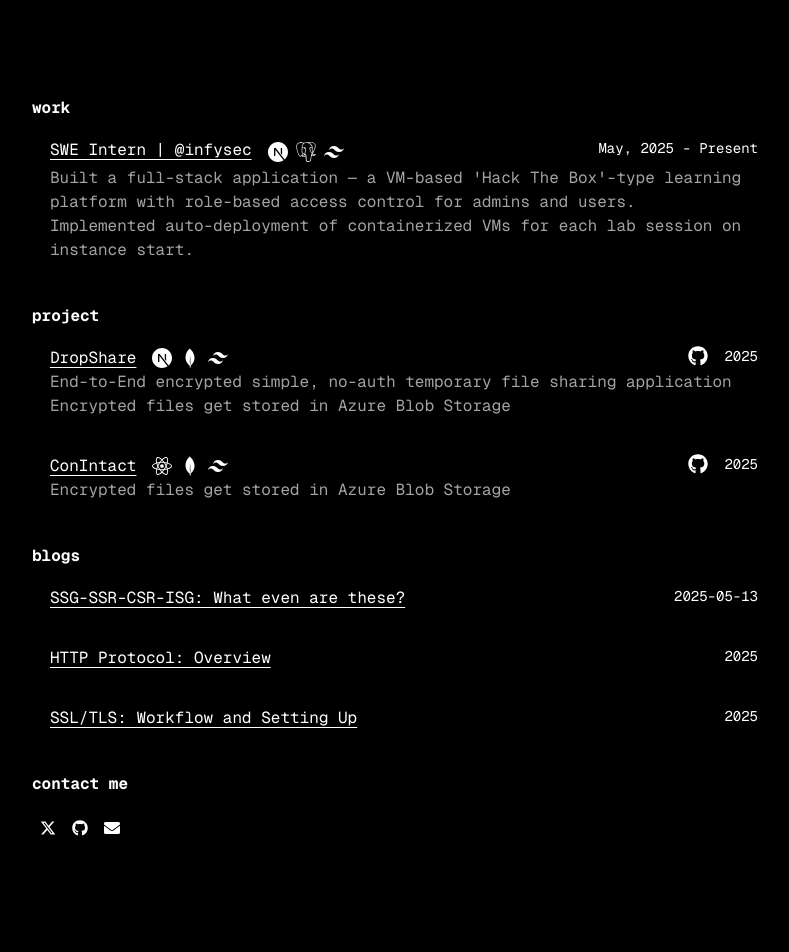
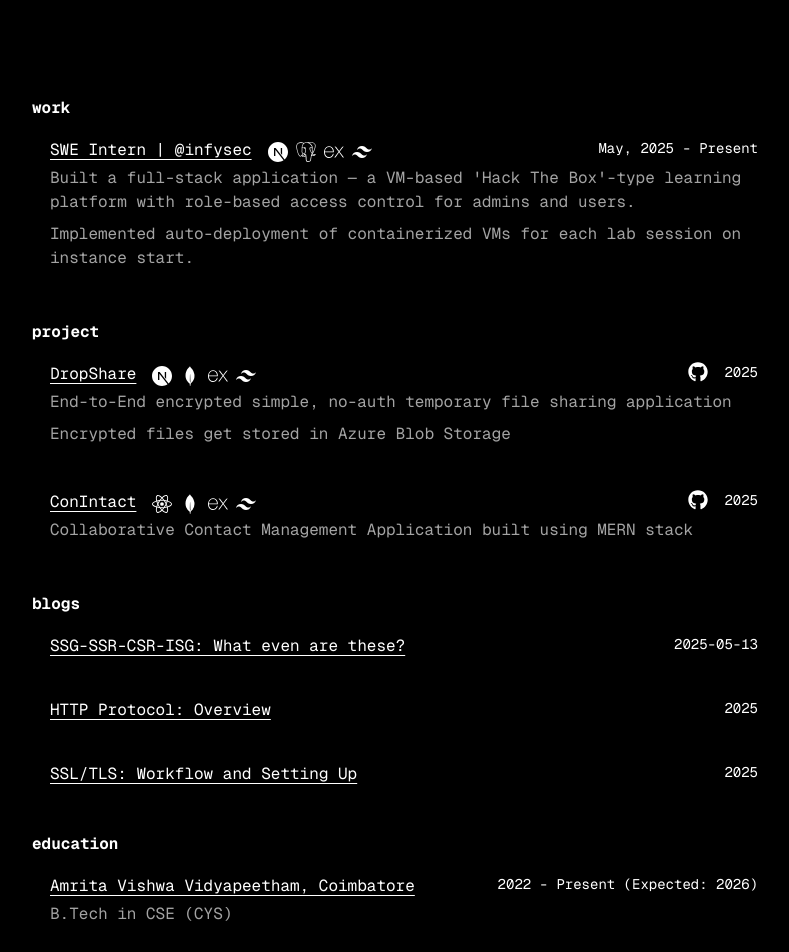
Before and after one commit to mukesher4/portfolio, a Next.js app: page / in a window 1280 px wide. Shown: the top 952 px of the page, without its empty margins (240-1029 px from the left). Before the commit the page ends 884 px from the top, so only its background shows below. Built offline with nearby package versions, Linux system fonts and the light colour scheme.

Commit message:
fix: fixed nested a tag hydration error

```diff
--- a/blogs/SUP.md
+++ b/blogs/SUP.md
@@ -2,8 +2,6 @@
 title: "SSG-SSR-CSR-ISG: What even are these?"
 date: "2025-05-13"
 ---
-
-# Rendering Strategies in Next.js
 
 ## ✅ SSG (Static Site Generation)
 - HTML is pre-rendered at **build time**.
--- a/blogs/http.md
+++ b/blogs/http.md
@@ -2,8 +2,6 @@
 title: "HTTP Protocol: Overview"
 date: "2025"
 ---
-
-# Set Cookie?
 
 ## Servers in Web Development
 
--- a/blogs/ssl-tls.md
+++ b/blogs/ssl-tls.md
@@ -2,8 +2,6 @@
 title: "SSL/TLS: Workflow and Setting Up"
 date: "2025"
 ---
-
-# SSL/TLS Certificate Flow
 
 ## Certificate Authority: Let's Encrypt
 
--- a/package.json
+++ b/package.json
@@ -16,14 +16,18 @@
     "react-dom": "^19.0.0",
     "react-icons": "^5.5.0",
     "react-markdown": "^10.1.0",
+    "react-syntax-highlighter": "^15.6.1",
     "remark": "^15.0.1",
+    "remark-gfm": "^4.0.1",
     "remark-html": "^16.0.1"
   },
   "devDependencies": {
     "@eslint/eslintrc": "^3",
+    "@tailwindcss/typography": "^0.5.16",
     "@types/node": "^20",
     "@types/react": "^19",
     "@types/react-dom": "^19",
+    "@types/react-syntax-highlighter": "^15.5.13",
     "eslint": "^9",
     "eslint-config-next": "15.1.6",
     "postcss": "^8",
--- a/src/app/page.tsx
+++ b/src/app/page.tsx
@@ -22,7 +22,7 @@ export default async function Home() {
         'Built a full-stack application — a VM-based \'Hack The Box\'-type learning platform with role-based access control for admins and users.',
         'Implemented auto-deployment of containerized VMs for each lab session on instance start.'
       ],
-      stack: ['nextjs', 'postgresql', 'tailwindcss']
+      stack: ['nextjs', 'postgresql', 'express', 'tailwindcss']
     },
   ]
   const projects = [
@@ -33,7 +33,7 @@ export default async function Home() {
         'End-to-End encrypted simple, no-auth temporary file sharing application',
         'Encrypted files get stored in Azure Blob Storage'
       ],
-      stack: ['nextjs', 'mongodb', 'tailwindcss'],
+      stack: ['nextjs', 'mongodb', 'express', 'tailwindcss'],
       github: 'https://github.com/mukesher4/drop-share',
       live: 'https://dropshare-ten.vercel.app/'
     },
@@ -41,11 +41,21 @@ export default async function Home() {
       title: 'ConIntact',
       duration: '2025',
       description: [
-        'Encrypted files get stored in Azure Blob Storage'
+        'Collaborative Contact Management Application built using MERN stack'
       ],
-      stack: ['react', 'mongodb', 'tailwindcss'],
+      stack: ['react', 'mongodb', 'express', 'tailwindcss'],
       github: 'https://github.com/mukesher4/conintact-frontend',
       live: 'https://conintact-frontend.vercel.app/'
+    }
+  ]
+
+  const education = [
+    {
+      title: 'Amrita Vishwa Vidyapeetham, Coimbatore',
+      duration: '2022 - Present (Expected: 2026)',
+      description: [
+        'B.Tech in CSE (CYS)'
+      ]
     }
   ]
 
@@ -91,6 +101,8 @@ export default async function Home() {
 
           <WorkItem workTitle="blogs" workObject={blogs} />
 
+          <WorkItem workTitle="education" workObject={education} />
+
         </div>
       </main>
       <footer>
--- a/src/components/Item.tsx
+++ b/src/components/Item.tsx
@@ -1,5 +1,5 @@
 import { JSX } from 'react';
-import { SiMongodb, SiNextdotjs, SiPostgresql, SiReact, SiTailwindcss, SiTypescript } from 'react-icons/si'
+import { SiExpress, SiMongodb, SiNextdotjs, SiPostgresql, SiReact, SiTailwindcss, SiTypescript } from 'react-icons/si'
 import { FaGithub, FaExternalLinkAlt } from 'react-icons/fa'
 
 type TechIcon = {
@@ -12,50 +12,33 @@ export const techIcon = {
     'tailwindcss': <SiTailwindcss className="w-5 h-5" />,
     'typescript': <SiTypescript className="w-5 h-5" />,
     'mongodb': <SiMongodb className="w-5 h-5" />,
-    'react': <SiReact className="w-5 h-5" />
+    'react': <SiReact className="w-5 h-5" />,
+    'express': <SiExpress className="w-5 h-5" />
 } as TechIcon;
 
 export default function Item({
     title,
     duration,
     description,
-    link,
     stack,
     github,
+    link,
     live,
 }: {
     title: string;
     duration: string;
     description?: string[];
-    link?: string;
     stack?: string[];
     github?: string;
+    link?: string;
     live?: string;
 }) {
-    return (
+    const content = (
         <div className="border-2 border-transparent hover:border-neutral-600 hover:border-opacity-30 p-2">
             <div>
                 <div className="w-full flex justify-between items-start">
                     <div className='flex flex-row gap-4 items-center'>
-                        {link ? (
-                            <a
-                                href={`/blogs/${link}`}
-                                className="hover:text-neutral-400 cursor-pointer"
-                            >
-                                <u className="pb-1 underline-offset-4">{title}</u>
-                            </a>
-                        ) : live ? (
-                            <a
-                                href={live}
-                                target="_blank"
-                                rel="noopener noreferrer"
-                                className="hover:text-neutral-400 cursor-pointer"
-                            >
-                                <u className="pb-1 underline-offset-4">{title}</u>
-                            </a>
-                        ) : (
-                            <u className="pb-1 underline-offset-4">{title}</u>
-                        )}
+                        <u className="pb-1 underline-offset-4">{title}</u>
                         {stack && (
                             <div className="flex gap-2">
                                 {stack.map((tech, idx) => (
@@ -80,10 +63,18 @@ export default function Item({
                 </div>
                 <ul>
                     {description?.map((desc, idx) => (
-                        <li key={idx} className="text-neutral-400">{desc}</li>
+                        <li key={idx} className="text-neutral-400 mb-2">{desc}</li>
                     ))}
                 </ul>
             </div>
         </div>
-    )
+    );
+
+    if (link) {
+        return <a href={`/blogs/${link}`}>{content}</a>;
+    }
+    if (live) {
+        return <a href={live} target="_blank" rel="noopener noreferrer">{content}</a>;
+    }
+    return content;
 }
--- a/src/components/Markdown.tsx
+++ b/src/components/Markdown.tsx
@@ -1,9 +1,34 @@
 import ReactMarkdown from 'react-markdown'
+import remarkGfm from 'remark-gfm'  // For GitHub Flavored Markdown
+import { PrismLight as SyntaxHighlighter } from 'react-syntax-highlighter'  // For code highlighting
+import { vscDarkPlus } from 'react-syntax-highlighter/dist/cjs/styles/prism'
 
 export default function Markdown({ content }: { content: string }) {
   return (
-    <div className="prose prose-invert">
-      <ReactMarkdown>{content}</ReactMarkdown>
+    <div className="prose prose-invert max-w-none">
+      <ReactMarkdown
+        remarkPlugins={[remarkGfm]}
+        components={{
+          code({ node, className, children, ...props }) {
+            const match = /language-(\w+)/.exec(className || '')
+            return match ? (
+              <SyntaxHighlighter
+                style={vscDarkPlus as any}
+                language={match[1]}
+                PreTag="div"
+              >
+                {String(children).replace(/\n$/, '')}
+              </SyntaxHighlighter>
+            ) : (
+              <code className={className} {...props}>
+                {children}
+              </code>
+            )
+          }
+        }}
+      >
+        {content}
+      </ReactMarkdown>
     </div>
   )
 }
--- a/src/components/WorkItem.tsx
+++ b/src/components/WorkItem.tsx
@@ -21,8 +21,18 @@ export default function WorkItem({
         <div className="flex flex-col gap-2">
             <div className="font-bold">{workTitle}</div>
             <div className="flex flex-col pl-2 gap-4">
-                {workObject.map((wo: { title: string; description?: string[]; duration: string; link?: string; stack?: string[]; github?: string; live?: string; }, idx: Key | null | undefined) => (
-                    <Item key={idx} title={wo.title} description={wo.description} duration={wo.duration} link={wo.link} stack={wo.stack} github={wo.github} live={wo.live}/>
+                {workObject.map((wo, idx) => (
+                    <div key={idx}>
+                        <Item
+                            title={wo.title}
+                            description={wo.description}
+                            duration={wo.duration}
+                            stack={wo.stack}
+                            github={wo.github}
+                            link={wo.link}
+                            live={wo.live}
+                        />
+                    </div>
                 ))}
             </div>
         </div>
--- a/tailwind.config.ts
+++ b/tailwind.config.ts
@@ -18,5 +18,7 @@ export default {
       },
     },
   },
-  plugins: [],
+  plugins: [
+    require('@tailwindcss/typography'),
+  ],
 } satisfies Config;
```
Also changed, not shown: 1 other file (tests, documents, lock files or other folders).
